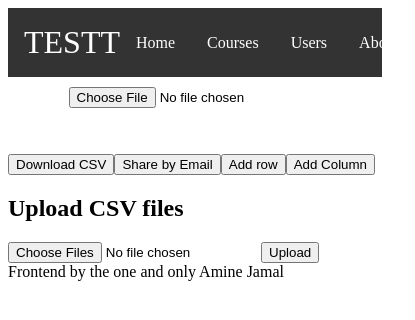
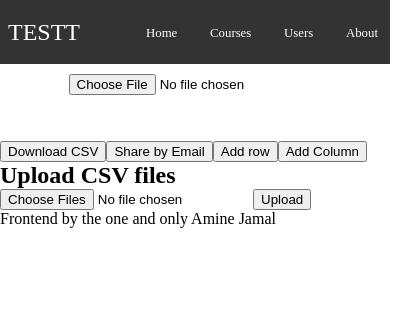
Before and after one commit to TouficAlRifaii/CapstoneProject, a React (Create React App) app in the folder frontend/: page / in a window 390 px wide. Shown: the top 320 px of the page, 415 px wide, since content can reach past the window. Built offline with nearby package versions, Linux system fonts and the light colour scheme.

Commit message:
added edit user + nav bar design

```diff
--- a/frontend/package.json
+++ b/frontend/package.json
@@ -3,6 +3,8 @@
   "version": "0.1.0",
   "private": true,
   "dependencies": {
+    "@fortawesome/free-solid-svg-icons": "^6.4.0",
+    "@fortawesome/react-fontawesome": "^0.2.0",
     "@testing-library/jest-dom": "^5.16.5",
     "@testing-library/react": "^13.4.0",
     "@testing-library/user-event": "^13.5.0",
--- a/frontend/src/CSS/Nav.css
+++ b/frontend/src/CSS/Nav.css
@@ -1,32 +1,67 @@
+/* Nav.css */
+* {
+  margin: 0;
+}
 .navbar {
   display: flex;
   justify-content: space-between;
   align-items: center;
   background-color: #333;
-    color: #fff;
-    padding: 1rem;
+  height: 5rem;
+  padding: 0 2rem;
 }
 
 .logo {
-    font-size: 2rem;
+  font-size: 1.5rem;
+  color: #fff;
 }
 
 .nav-links {
   display: flex;
+  justify-content: space-between;
+  width: 40rem;
   list-style: none;
-    margin: 0;
-    padding: 0;
-  }
-
-  .nav-links li {
-    margin: 0 1rem;
 }
 
 .nav-links li a {
   color: #fff;
   text-decoration: none;
+  font-size: 1.2rem;
+  padding: 0.5rem 1rem;
 }
 
 .nav-links li a:hover {
-    text-decoration: underline;
+  background-color: #555;
 }
+
+@media screen and (max-width: 768px) {
+  .navbar {
+    height: 4rem;
+    padding: 0 1rem;
+  }
+
+  .nav-links {
+    width: 20rem;
+  }
+
+  .nav-links li a {
+    font-size: 1rem;
+    padding: 0.5rem 0.5rem;
+  }
+}
+
+@media screen and (max-width: 480px) {
+  .navbar {
+    height: 3rem;
+    padding: 0.5rem;
+  }
+
+  .nav-links {
+    width: 15rem;
+  }
+
+  .nav-links li a {
+    font-size: 0.8rem;
+    padding: 0.5rem 0.25rem;
+  }
+}
--- /dev/null
+++ b/frontend/src/CSS/forms.css
@@ -0,0 +1,63 @@
+/* form {
+  max-width: 500px;
+  margin: 0 auto;
+  padding: 20px;
+}
+
+h1 {
+  font-size: 28px;
+  margin-bottom: 20px;
+}
+
+div {
+  display: flex;
+  flex-direction: column;
+  margin-bottom: 20px;
+}
+
+label {
+  font-size: 16px;
+  margin-bottom: 5px;
+}
+
+input {
+  padding: 10px;
+  font-size: 16px;
+  border-radius: 5px;
+  border: 1px solid #ccc;
+}
+
+button {
+  background-color: #4caf50;
+  color: white;
+  padding: 10px 20px;
+  border: none;
+  border-radius: 5px;
+  font-size: 16px;
+  cursor: pointer;
+}
+
+@media only screen and (max-width: 600px) {
+  form {
+    padding: 10px;
+  }
+
+  h1 {
+    font-size: 24px;
+    margin-bottom: 10px;
+  }
+
+  label {
+    font-size: 14px;
+  }
+
+  input {
+    font-size: 14px;
+    padding: 8px;
+  }
+
+  button {
+    padding: 8px 16px;
+    font-size: 14px;
+  }
+} */
--- a/frontend/src/CSS/tables.css
+++ b/frontend/src/CSS/tables.css
@@ -1,4 +1,4 @@
-.table {
+/* .table {
     border-collapse: collapse;
     width: 100%;
     margin-top: 20px;
@@ -56,3 +56,4 @@
   .link-button:hover {
     text-decoration: underline;
   }
+   */
--- a/frontend/src/Components/Public/Nav.js
+++ b/frontend/src/Components/Public/Nav.js
@@ -1,13 +1,14 @@
-import React from 'react';
-import { Link } from 'react-router-dom';
-import '../../CSS/Nav.css'; // Import your CSS file for navbar styling
+import React from "react";
+import { Link } from "react-router-dom";
+import "../../CSS/Nav.css"; // Import your CSS file for navbar styling
 
 function Nav() {
   return (
-    <nav className="navbar"> {/* Add a class name for styling */}
-      <div className="logo">
-        TESTT
-      </div>
+    <container>
+      <nav className="navbar">
+        {" "}
+        {/* Add a class name for styling */}
+        <div className="logo">TESTT</div>
         <ul className="nav-links">
           <li>
             <Link to="/">Home</Link>
@@ -23,6 +24,7 @@ function Nav() {
           </li>
         </ul>
       </nav>
+    </container>
   );
 }
 
--- a/frontend/src/Components/Users/EditUser.js
+++ b/frontend/src/Components/Users/EditUser.js
@@ -1,67 +1,71 @@
- import React, { useState } from "react";
- import { useParams,Link } from 'react-router-dom';
+import React, { useState } from "react";
+import { useParams, useNavigate } from "react-router-dom";
+import "../../CSS/forms.css"; // Import your CSS file for navbar styling
 
- const EditUser = ({ users, setUsers }) => {
+const EditUser = ({ users, setUsers }) => {
+  const navigate = useNavigate();
 
-    const {name} = useParams();
+  const { name } = useParams();
+  const [user, setUser] = useState(users.find((user) => user.name === name));
 
-    const user = users.find(user => (user.name) === name);
-    return(
-        <div>{user.name}</div>
-    )
-//   const [name, setName] = useState(users.name);
-//   const [lastName, setLastName] = useState(users.lastName);
-//   const [email, setEmail] = useState(users.email);
-//   const [authorizationLevel, setAuthorizationLevel] = useState(users.authorizationLevel);
+  const handleSubmit = (event) => {
+    event.preventDefault();
+    const updatedUsers = users.map((u) => {
+      if (u.name === user.name) {
+        return user;
+      }
+      return u;
+    });
+    setUsers(updatedUsers);
+    navigate("/users");
+  };
 
-//   const handleSubmit = (event) => {
-//     event.preventDefault();
-//     const updatedUser = { ...users, name, lastName, email, authorizationLevel };
-//     setUsers(updatedUser);
-//   };
+  return (
+    <form onSubmit={handleSubmit}>
+      <h1>Edit User</h1>
+      <div>
+        <label htmlFor="name">Name:</label>
+        <input
+          type="text"
+          id="name"
+          value={user.name}
+          onChange={(event) => setUser({ ...user, name: event.target.value })}
+        />
+      </div>
+      <div>
+        <label htmlFor="last-name">Last Name:</label>
+        <input
+          type="text"
+          id="last-name"
+          value={user.lastName}
+          onChange={(event) =>
+            setUser({ ...user, lastName: event.target.value })
+          }
+        />
+      </div>
+      <div>
+        <label htmlFor="email">Email:</label>
+        <input
+          type="email"
+          id="email"
+          value={user.email}
+          onChange={(event) => setUser({ ...user, email: event.target.value })}
+        />
+      </div>
+      <div>
+        <label htmlFor="authorization-level">Authorization Level:</label>
+        <input
+          type="text"
+          id="authorization-level"
+          value={user.authorizationLevel}
+          onChange={(event) =>
+            setUser({ ...user, authorizationLevel: event.target.value })
+          }
+        />
+      </div>
+      <button type="submit">Save Changes</button>
+    </form>
+  );
+};
 
-//   return (
-//     <form onSubmit={handleSubmit}>
-//       <h1>Edit User</h1>
-//       <div>
-//         <label htmlFor="name">Name:</label>
-//         <input
-//           type="text"
-//           id="name"
-//           value={name}
-//           onChange={(event) => setName(event.target.value)}
-//         />
-//       </div>
-//       <div>
-//         <label htmlFor="last-name">Last Name:</label>
-//         <input
-//           type="text"
-//           id="last-name"
-//           value={lastName}
-//           onChange={(event) => setLastName(event.target.value)}
-//         />
-//       </div>
-//       <div>
-//         <label htmlFor="email">Email:</label>
-//         <input
-//           type="email"
-//           id="email"
-//           value={email}
-//           onChange={(event) => setEmail(event.target.value)}
-//         />
-//       </div>
-//       <div>
-//         <label htmlFor="authorization-level">Authorization Level:</label>
-//         <input
-//           type="text"
-//           id="authorization-level"
-//           value={authorizationLevel}
-//           onChange={(event) => setAuthorizationLevel(event.target.value)}
-//         />
-//       </div>
-//       <button type="submit">Save Changes</button>
-//     </form>
-//   );
- };
-
- export default EditUser;
+export default EditUser;
```
Also changed, not shown: frontend/src/Components/Users/AddUser.js (+9 -9 lines), 1 other file (tests, documents, lock files or other folders). Lines whose indentation alone changed are shown as unchanged.
